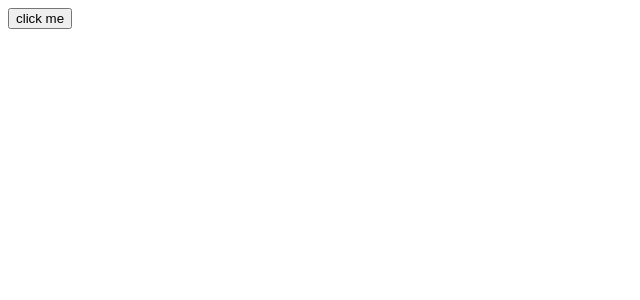
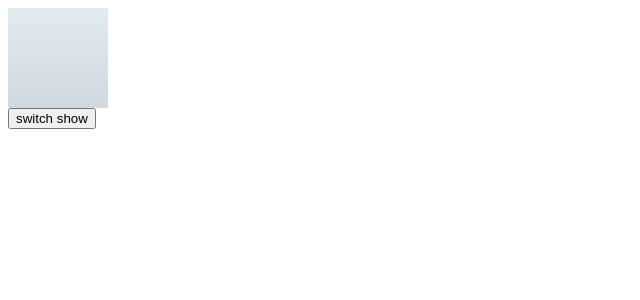
Before and after one commit to KeepCodeing/vue2example, a Vue app: page / in a window 1280 px wide. Shown: the top 300 px of the page, without its empty margins (0-640 px from the left). Built offline with nearby package versions, Linux system fonts and the light colour scheme.

Commit message:
feat: 简易组件加载遮罩指令

```diff
--- a/src/App.vue
+++ b/src/App.vue
@@ -1,15 +1,18 @@
 <template>
   <div id="app">
-    <MessageTest />
+    <!-- <MessageTest /> -->
+    <LoadingTest />
   </div>
 </template>
 
 <script>
 import MessageTest from "./components/message-box/test.vue";
+import LoadingTest from "./components/loading-mask/test.vue";
 export default {
   name: "App",
   components: {
     MessageTest,
+    LoadingTest,
   },
   methods: {},
 };
--- a/src/components/global-message-box/index.vue
+++ b/src/components/global-message-box/index.vue
@@ -15,5 +15,5 @@ export default {
 };
 </script>
 
-<style lang="scss" scoped>
+<style scoped>
 </style>
--- /dev/null
+++ b/src/components/loading-mask/index.js
@@ -0,0 +1,42 @@
+/**
+ * 加载遮罩命令
+ * 要求：可以根据加载状态显示和去除遮罩
+ * 样式部分不详细做，可以考虑加上渐变动画
+ *
+ * 思路：使用Vue.extend创建组件实例，使用实例进行组件添加操作
+ * 利用Vue.directive获得被绑定元素和指令值
+ */
+import Vue from "vue";
+import LoadingMask from "./index.vue";
+
+const LoadingMaskCtor = Vue.extend(LoadingMask);
+
+export default {
+  install(app) {
+    app.directive("loading", {
+      bind(el, binding) {
+        const ins = new LoadingMaskCtor({
+          el: document.createElement("div"),
+        });
+
+        el.appendChild(ins.$el);
+        el.instance = ins;
+
+        app.nextTick(() => {
+          el.instance.show = binding.value;
+        });
+      },
+
+      unbind(el) {
+        el.removeChild(el.instance.$el);
+        el.instance.$destory();
+      },
+
+      update(el, binding) {
+        if (binding.value !== binding.oldValue) {
+          el.instance.show = binding.value;
+        }
+      },
+    });
+  },
+};
--- /dev/null
+++ b/src/components/loading-mask/index.vue
@@ -0,0 +1,26 @@
+<template>
+  <div class="mask" :style="{ display: show ? 'block' : 'none' }"></div>
+</template>
+
+<script>
+export default {
+  name: "loadingmask",
+  data() {
+    return {
+      show: true,
+    };
+  },
+};
+</script>
+
+<style scoped>
+.mask {
+  position: absolute;
+  top: 0;
+  left: 0;
+  height: 100%;
+  width: 100%;
+  z-index: 100;
+  background-image: linear-gradient(to top, #cfd9df 0%, #e2ebf0 100%);
+}
+</style>
--- /dev/null
+++ b/src/components/loading-mask/test.vue
@@ -0,0 +1,31 @@
+<template>
+  <div>
+    <div v-loading="show" class="container"></div>
+    <button @click="switchShow">switch show</button>
+  </div>
+</template>
+
+<script>
+export default {
+  name: "masktest",
+  data() {
+    return {
+      show: true,
+    };
+  },
+  methods: {
+    switchShow() {
+      this.show = !this.show;
+    },
+  },
+};
+</script>
+
+<style scoped>
+.container {
+  height: 100px;
+  width: 100px;
+  background: red;
+  position: relative;
+}
+</style>
--- a/src/main.js
+++ b/src/main.js
@@ -4,8 +4,10 @@ import App from "./App.vue";
 // import GlobalMessageBox from "../src/components/global-message-box";
 
 import MessageBox from "./components/message-box";
+import LoadingMask from "./components/loading-mask";
 
 Vue.use(MessageBox);
+Vue.use(LoadingMask);
 
 Vue.config.productionTip = false;
 
```
